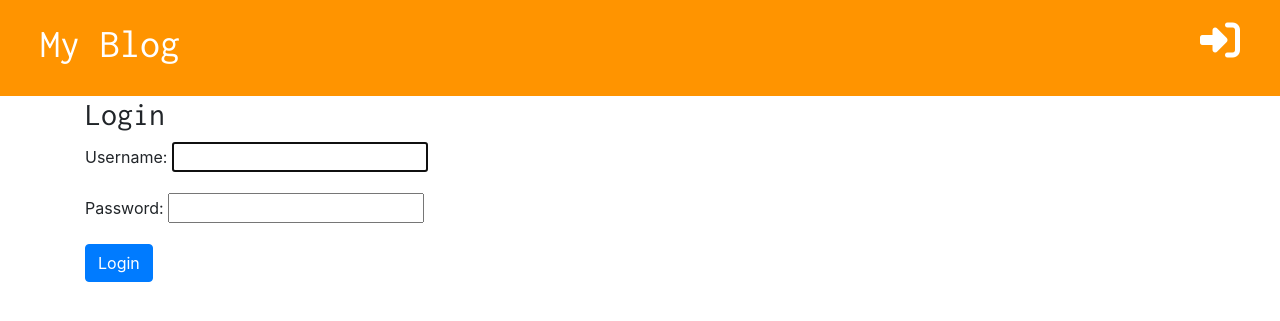
After one commit to MoustafaSoftbend/blog_app, a Django app: page /accounts/login/ in a window 1280 px wide. The commit adds this page. Shown: the top 321 px of the page. Run offline with Django 3.2, Linux system fonts and the light colour scheme; some libraries are stand-ins or nearby versions.

Commit message:
Add login functionality

```diff
--- a/blog/templates/blog/base.html
+++ b/blog/templates/blog/base.html
@@ -2,7 +2,7 @@
 {% load staticfiles %}
 <html lang="en">
 <head>
-    <title>My Blog</title>
+    <title>{% block title %}{% endblock %}</title>
     <link href="https://fonts.googleapis.com/css?family=Inconsolata&display=swap" rel="stylesheet">
     <link rel="stylesheet" href="{% static 'blog/style.css' %}" type="text/css">
     <link rel="stylesheet" href="https://stackpath.bootstrapcdn.com/bootstrap/4.3.1/css/bootstrap.min.css">
@@ -14,6 +14,8 @@
         {% if user.is_authenticated %}
         <a href="{% url 'post_draft_list' %}" class="top-menu"><i class="fab fa-firstdraft fa-2x"></i></a>
         <a href="{% url 'post_new' %}" class="top-menu"><i class="fas fa-plus fa-2x"></i></a>
+        {% else %}
+        <a href="{% url 'login' %}" class="top-menu"><i class="fas fa-sign-in-alt fa-2x"></i></a>
         {% endif %}
         <h1><a href="{% url 'post_list' %}">My Blog</a></h1>
     </div>
--- a/blog/templates/blog/post_detail.html
+++ b/blog/templates/blog/post_detail.html
@@ -1,4 +1,6 @@
 {% extends 'blog/base.html' %}
+
+{% block title %} {{ posts.title }} {% endblock %}
 
 {% block content %}
     <div class="post">
--- a/blog/templates/blog/post_draft_list.html
+++ b/blog/templates/blog/post_draft_list.html
@@ -1,4 +1,6 @@
 {% extends 'blog/base.html' %}
+
+{% block title %}My Drafts{% endblock %}
 
 {% block content %}
 
--- a/blog/templates/blog/post_edit.html
+++ b/blog/templates/blog/post_edit.html
@@ -1,4 +1,7 @@
 {% extends 'blog/base.html' %}
+
+{% block title %}{{posts.title}}{% endblock %}
+
 {% block content %}
     <h1>New Post</h1>
     <form method="post" class="post-form-blog">
--- a/blog/templates/blog/post_list.html
+++ b/blog/templates/blog/post_list.html
@@ -1,4 +1,6 @@
 {% extends 'blog/base.html' %}
+
+{% block title %}My Blog{% endblock %}
 
 {% block content %}
    {% for post in posts %}
--- /dev/null
+++ b/blog/templates/registration/login.html
@@ -0,0 +1,12 @@
+{% extends 'blog/base.html' %}
+
+    {% block title %}Login{% endblock %}
+
+    {% block content %}
+        <h2>Login</h2>
+        <form method="post">
+            {% csrf_token %}
+            {{ form.as_p }}
+            <button type="submit" class="btn btn-primary" >Login</button>
+        </form>
+    {% endblock %}
--- a/blog/urls.py
+++ b/blog/urls.py
@@ -1,5 +1,6 @@
 from django.urls import path
 from . import views
+from django.contrib.auth import views as auth_views
 
 urlpatterns = [
     path('', views.post_list, name='post_list'),
@@ -8,4 +9,5 @@ urlpatterns = [
     path('post/<int:pk>/edit/', views.post_edit, name='post_edit'),
     path('drafts/', views.post_draft_list, name='post_draft_list'),
     path('post/<int:pk>/publish/', views.post_publish, name= 'post_publish'),
+    path('accounts/login/', auth_views.LoginView.as_view(), name='login'),
 ]
--- a/blog_app/settings.py
+++ b/blog_app/settings.py
@@ -27,6 +27,7 @@ DEBUG = True
 
 ALLOWED_HOSTS = []
 
+LOGIN_REDIRECT_URL = 'post_list'
 
 # Application definition
 
```
Also changed, not shown: blog/views.py (+7 -1 lines), db.sqlite3.
